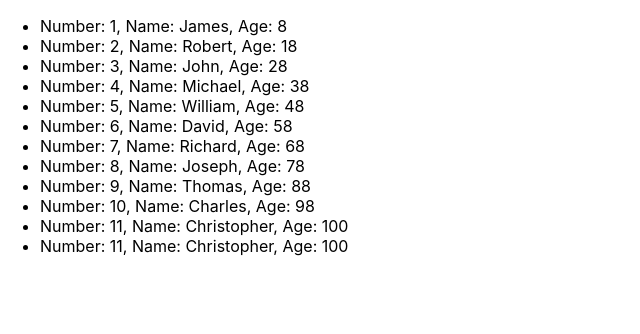
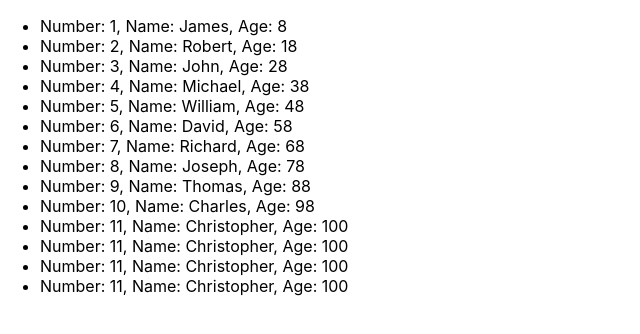
Before and after one commit to ArtyomKub/method-map, a React (Create React App) app: page / in a window 1280 px wide. Shown: the top 334 px of the page, without its empty margins (0-640 px from the left). Built offline with nearby package versions, Linux system fonts and the light colour scheme.

Commit message:
Complete

```diff
--- a/src/App.tsx
+++ b/src/App.tsx
@@ -16,6 +16,8 @@ function App() {
             {id: 10, name: 'Charles', age: 98},
             {id: 11, name: 'Christopher', age: 100},
             {id: 11, name: 'Christopher', age: 100},
+            {id: 11, name: 'Christopher', age: 100},
+            {id: 11, name: 'Christopher', age: 100},
         ]
     )
     return (
```
